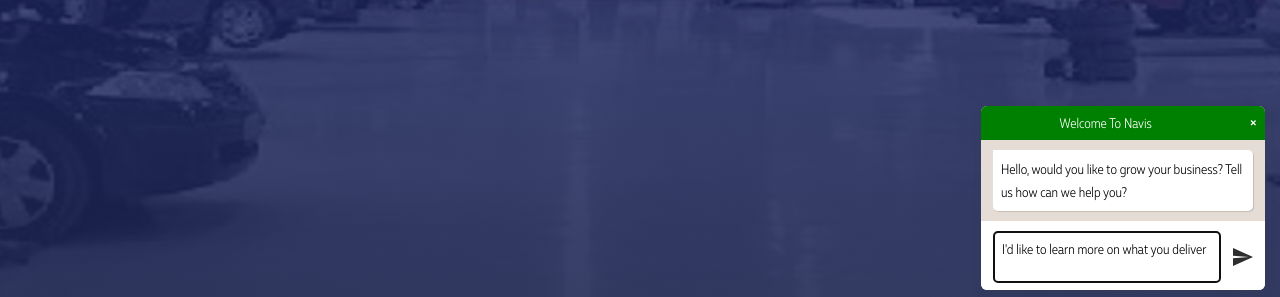
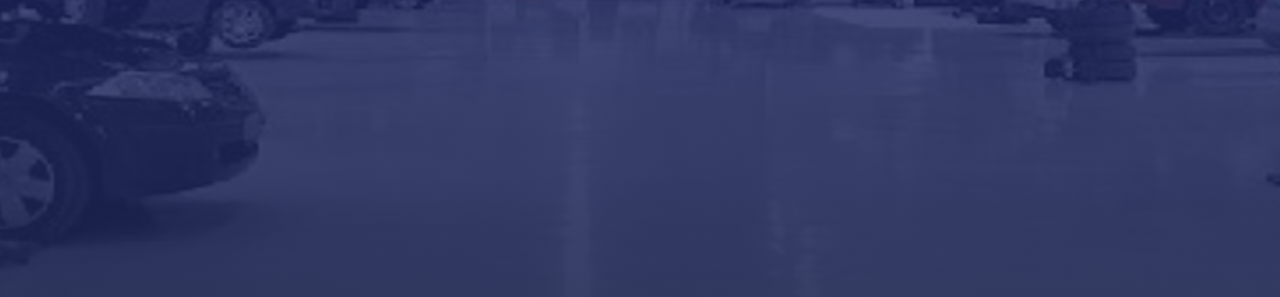
Before and after one commit to Deddoh/Navis-Project, a plain HTML site: page index.html in a window 1280 px wide. Shown: the part 413-710 px from the top of the page. Drawn offline with nearby package versions, Linux system fonts and the light colour scheme.

Commit message:
Whatsapp communication functionality#2

```diff
--- a/index.html
+++ b/index.html
@@ -239,7 +239,7 @@
             headerColor: 'green',
             backgroundColor: '#fff',
             buttonImage: '<img src="Images/whatsapp.svg" />',
-            autoOpenTimeout: '5',
+            autoOpenTimeout: '0',
             position: 'right'
         });
     });
```
